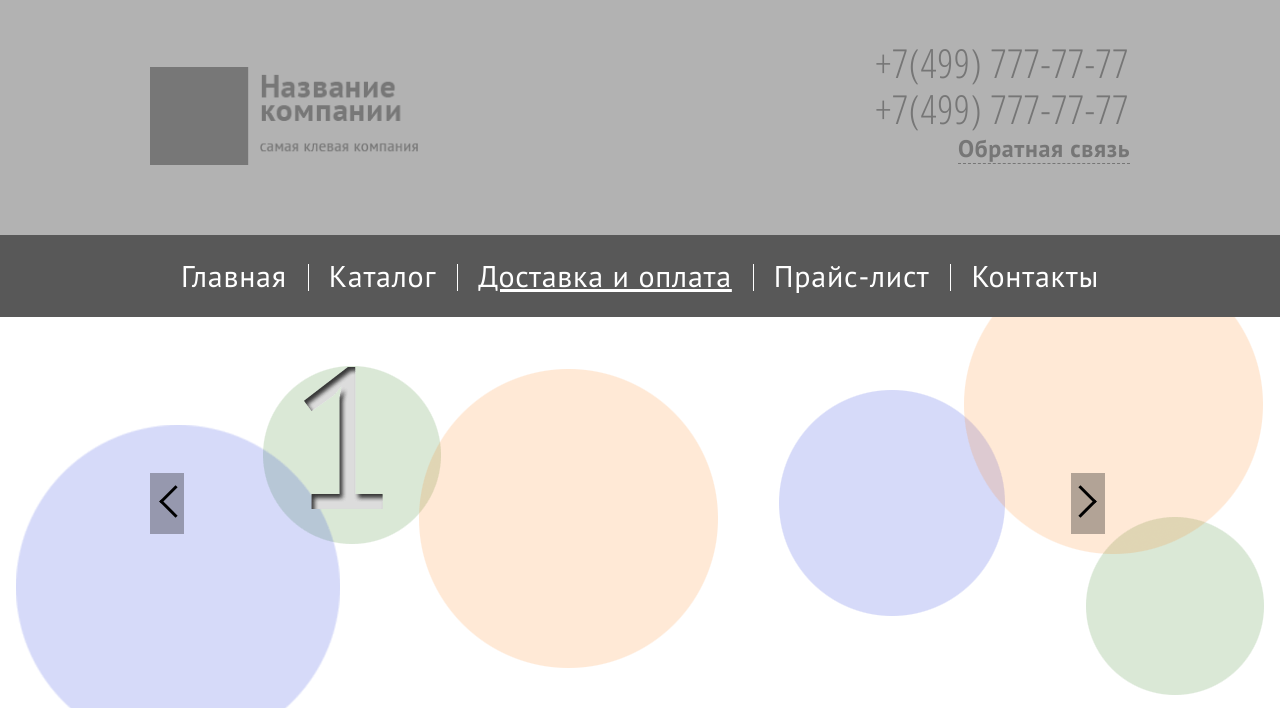
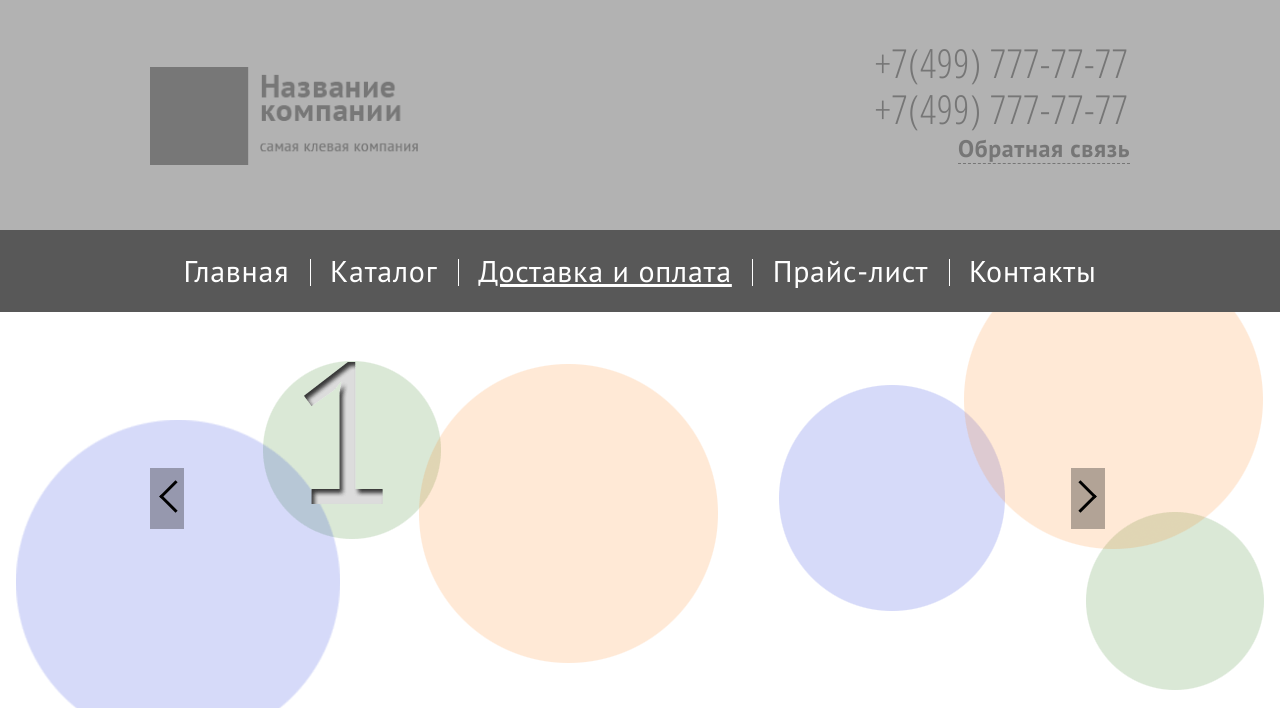
Before and after one commit to Svetlana-Gubina/web-nrg-test, a website: page src/index.html in a window 1280 px wide. Shown: the top 708 px of the page. Drawn offline with nearby package versions, Linux system fonts and the light colour scheme; files that its build step writes are made by us from their sources.

Commit message:
feat: build-5

```diff
--- a/src/sass/blocks/main-nav.scss
+++ b/src/sass/blocks/main-nav.scss
@@ -29,7 +29,7 @@
     letter-spacing: 0.75px;
     text-decoration: none;
     color: #ffffff;
-    padding: 1em 0.7em;
+    padding: 1em 0.68em;
     cursor: pointer;
 
     &:hover,
--- a/src/sass/blocks/modal.scss
+++ b/src/sass/blocks/modal.scss
@@ -7,8 +7,6 @@
 }
 
 .fancybox-content {
-    top: -100px;
-    // margin-right: -20px;
     padding: 27px;
     background-color: transparent;
 }
--- a/src/sass/blocks/page-header.scss
+++ b/src/sass/blocks/page-header.scss
@@ -9,7 +9,7 @@
 
 .page-header__wrapper {
     padding: 40px 10px;
-    padding-bottom: 70px;
+    padding-bottom: 65px;
     justify-content: space-between;
 }
 
@@ -27,7 +27,7 @@
     @include flex();
     flex-direction: column;
     align-items: center;
-    width: 26.1%;
+    width: 26.2%;
     margin-left: auto;
 
     & .page-header__contacts-item:last-child {
```
Also changed, not shown: build/css/style.min.css.
